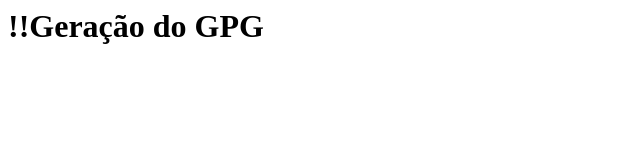
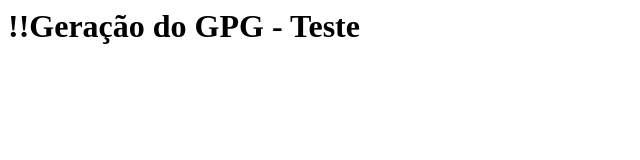
Before and after one commit to GersonMorais/geracaogpg, a plain HTML site: page index.html in a window 1280 px wide. Shown: the whole page, without its empty margins (0-640 px from the left). Drawn offline with Linux system fonts and the light colour scheme.

Commit message:
refactor: refactor

```diff
--- a/index.html
+++ b/index.html
@@ -1 +1 @@
-<h1>!!Geração do GPG</h1>
+<h1>!!Geração do GPG - Teste</h1>
```
